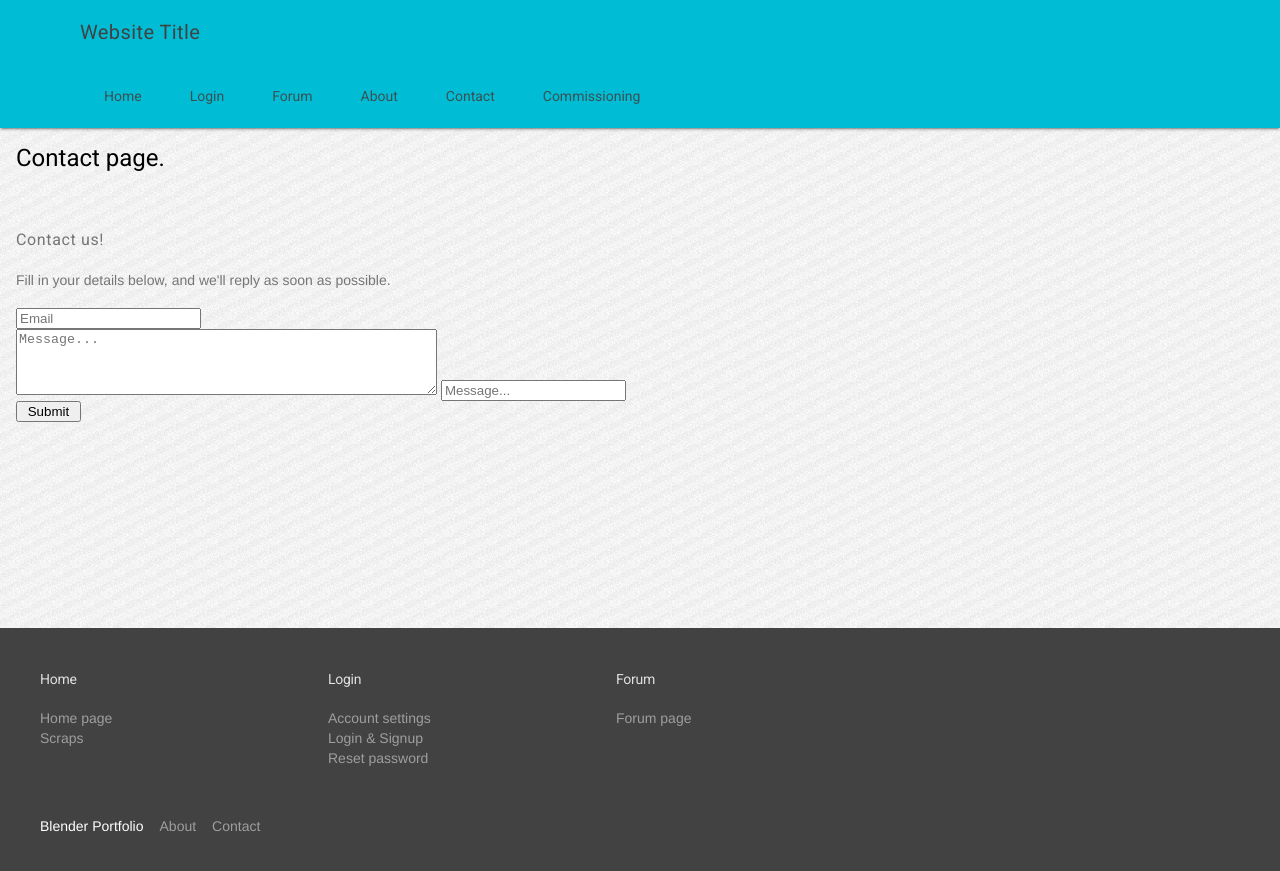
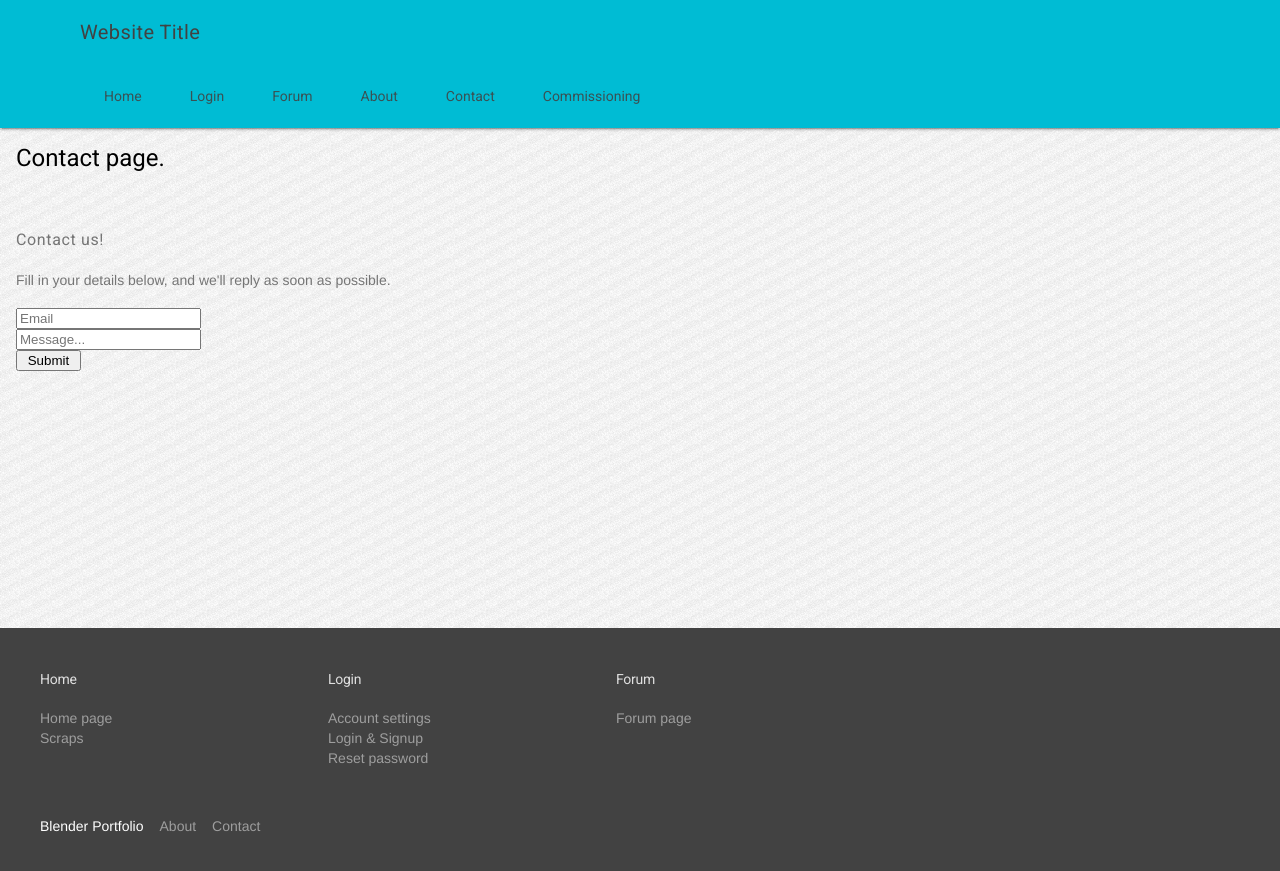
Before and after one commit to slothgamez/fireplex.github.io, a Jekyll site: the page contact/index.html, which Jekyll copies as it is, in a window 1280 px wide. Shown: the top 871 px of the page. Built offline with Jekyll 4.4.1, drawn with Linux system fonts in a browser that asks for light colours; nearby versions of some CDN libraries; comment, search, counter and statistics services are not loaded.

Commit message:
Update index.html

```diff
--- a/contact/index.html
+++ b/contact/index.html
@@ -90,7 +90,6 @@
              </div>
             </div>
             <div class="12u">
-             <textarea name="Message" placeholder="Message..." rows="4" cols="50" maxlength="500"></textarea>
               <input type="text" name="Message" placeholder="Message..." required>
             </div>
             <div>
```
